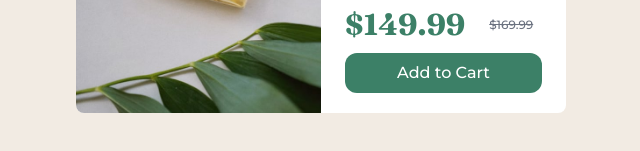
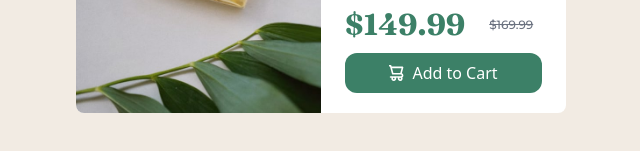
Before and after one commit to Nicolas2Primo/Lapisco-week1-frontend, a website: page index.html in a window 1280 px wide. Shown: the part 465-616 px from the top of the page, 319-959 px from the left. Drawn offline with Linux system fonts and the light colour scheme.

Commit message:
otimizações

```diff
--- a/index.html
+++ b/index.html
@@ -42,9 +42,14 @@
           </div>
 
           <div
-            class="bg-[#3C8067] items-center justify-center flex rounded-xl py-2"
+            class="bg-[#3C8067] items-center justify-center flex rounded-xl py-2 gap-2"
           >
-            <span class="text-white font-montserrat">Add to Cart</span>
+            <img
+              class=""
+              src="/public/images/icon-cart.svg"
+              alt="carrinho de compras"
+            />
+            <span class="text-white font-montserratc">Add to Cart</span>
           </div>
         </div>
       </div>
```
